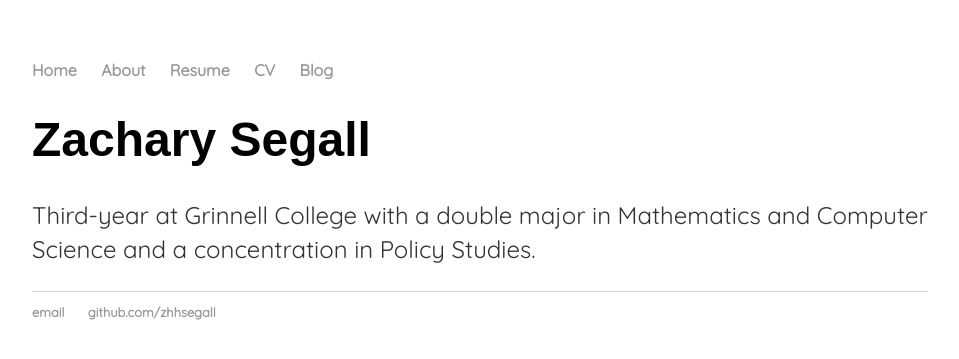
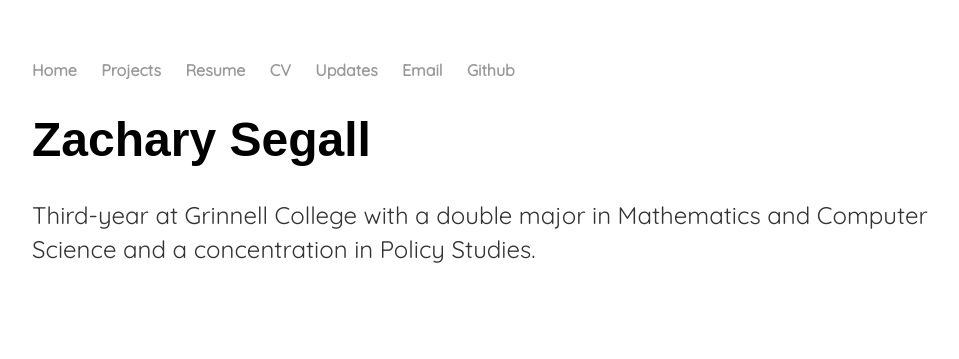
Before and after one commit to ZHHSegall/zhhsegall.github.io, a Jekyll site: the page built from index.html, in a window 1280 px wide. Shown: the top 359 px of the page, without its empty margins (160-1119 px from the left). Built offline with Jekyll 4.4.1, drawn with Linux system fonts in a browser that asks for light colours.

Commit message:
Change header and footer

```diff
--- a/_layouts/default.html
+++ b/_layouts/default.html
@@ -10,10 +10,12 @@
 			<nav>
 	    		<ul>
 	        		<li><a href="/">Home</a></li>
-		        	<li><a href="/about">About</a></li>
-	        		<li><a href="/resume">Resume</a></li>
+		        	<li><a href="/projects">Projects</a></li>
+		        	<li><a href="/resume">Resume</a></li>
 	        		<li><a href="/cv">CV</a></li>
-	        		<li><a href="/blog">Blog</a></li>
+	        		<li><a href="/updates">Updates</a></li>
+	        		<li><a href="mailto:zhhsegallb@gmail.com">Email</a></li>
+	        		<li><a href="https://github.com/zhhsegall">Github</a></li>
 	    		</ul>
 			</nav>
 			<div class="container">
@@ -21,11 +23,5 @@
 			{{ content }}
 
 			</div><!-- /.container -->
-			<footer>
-	    		<ul>
-	        		<li><a href="mailto:zhhsegallb@gmail.com">email</a></li>
-        			<li><a href="https://github.com/zhhsegall">github.com/zhhsegall</a></li>
-				</ul>
-			</footer>
 		</body>
 	</html>
--- a/css/main.css
+++ b/css/main.css
@@ -9,7 +9,7 @@ nav ul, footer ul {
     font-weight: bold;
 }
 nav ul li, footer ul li {
-    display: inline;
+    display: inline-block;
     margin-right: 20px;
 }
 a {
```
